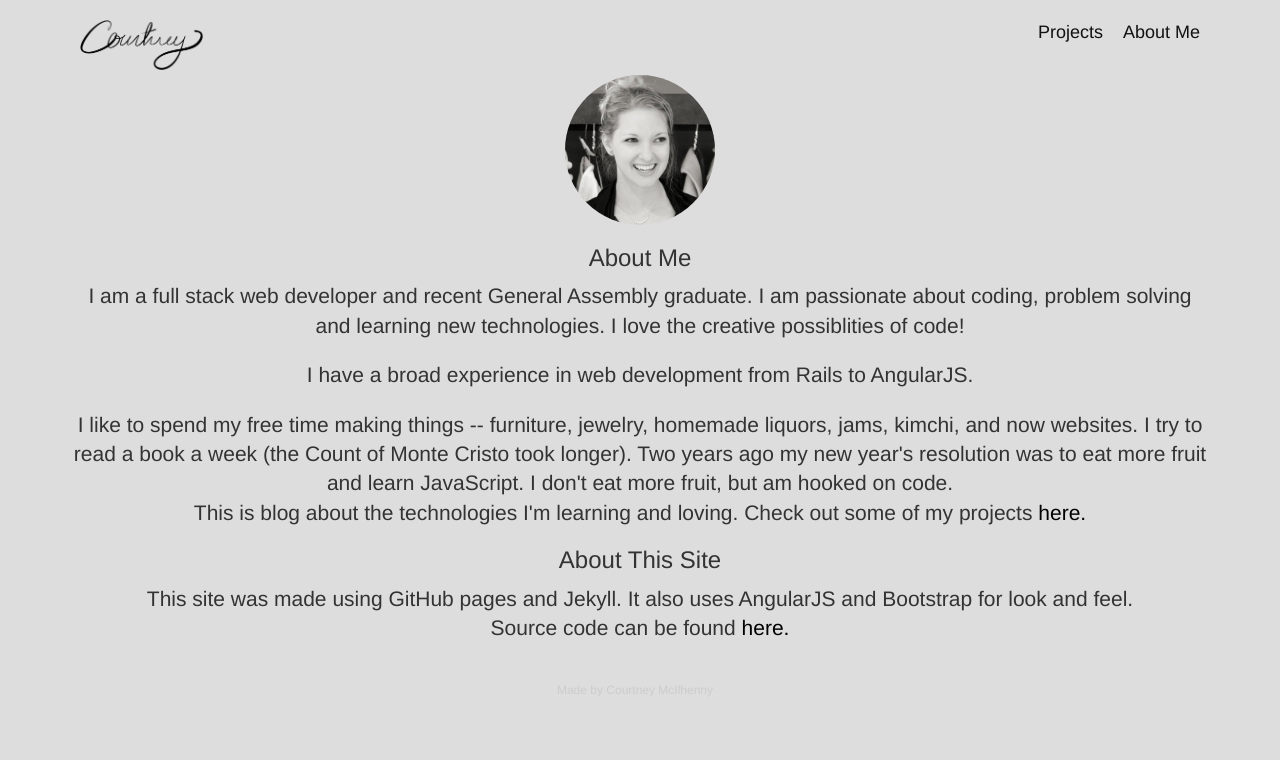
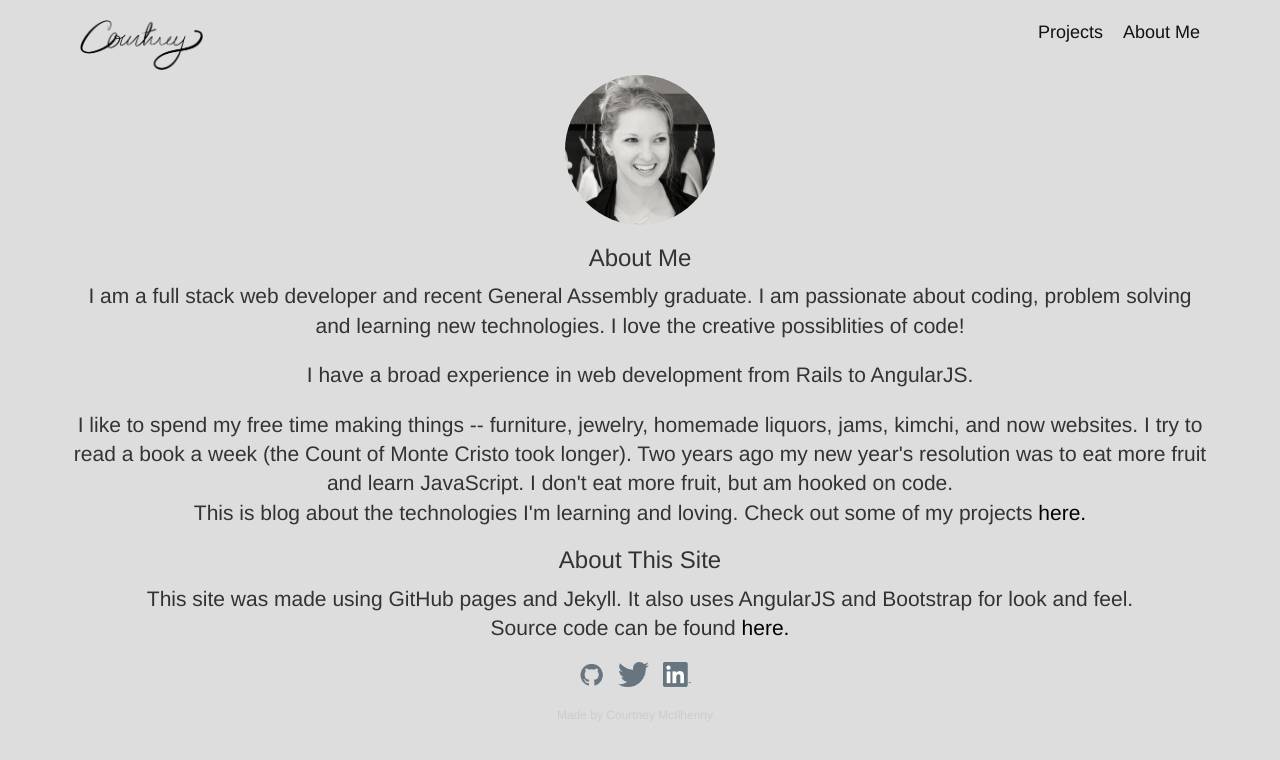
Before and after one commit to cmcilhenny/cmcilhenny.github.io, a Jekyll site: the page built from about.html, in a window 1280 px wide. Shown: the top 760 px of the page. Built offline with Jekyll 4.4.1, drawn with Linux system fonts in a browser that asks for light colours; nearby versions of some CDN libraries.

Commit message:
adding contact links git github, linkedin, twitter.

```diff
--- a/about.html
+++ b/about.html
@@ -15,6 +15,11 @@ title: About Me
 <h3 class="text-center">About This Site</h3>
 <p class="lead text-center">This site was made using GitHub pages and Jekyll. It also uses AngularJS and Bootstrap for look and feel. <br>Source code can be found <a href="https://github.com/cmcilhenny/cmcilhenny.github.io" class="link">here.</a></p>
 
+<div style="text-align:center">
+<a href="https://github.com/cmcilhenny"><img src="/images/github.png" class="social"></a>
+<a href="https://twitter.com/camcil"><img src="/images/Twitter_logo.png" class="social"></a>
+<a href="https://linkedin.com/in/courtneymcilhenny/"><img src="/images/LinkedIn-In.png" class="social"></a>
+</div>
 
 <!-- carat to indicate page view -->
 <script type="text/javascript">
--- a/css/stylesheet.css
+++ b/css/stylesheet.css
@@ -125,8 +125,11 @@ p {
   text-decoration: none;
 }
 
-
-
+.social {
+  height: 25px;
+  width: auto;
+  padding-right: 10px;
+}
 
 /*responsive css*/
 
```
Also changed, not shown: images/LinkedIn-In.png (added), images/Twitter_logo.png (added), images/github.png (added).
